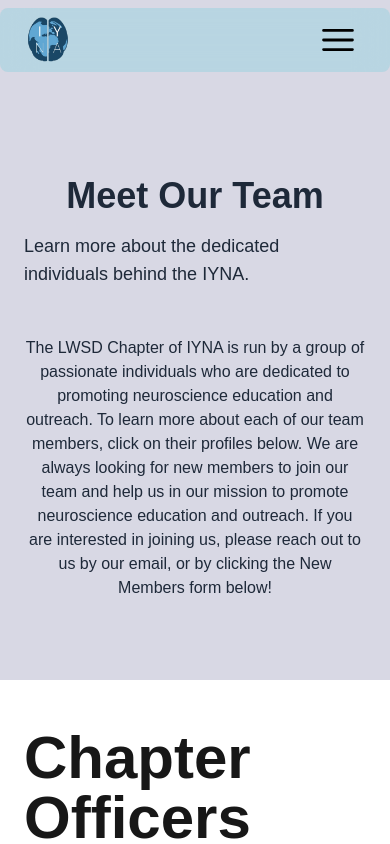
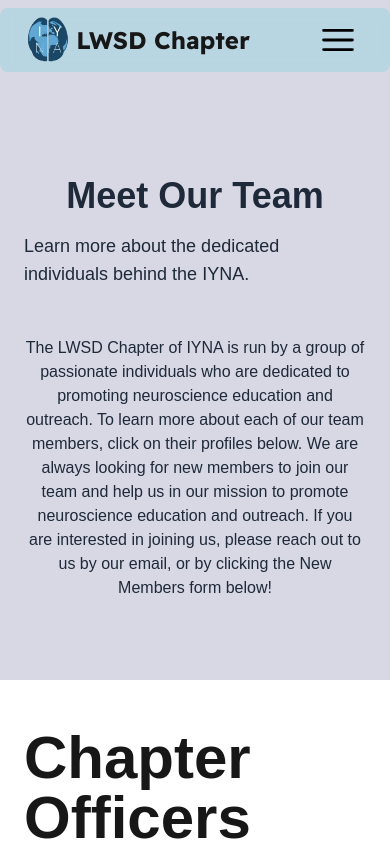
Before and after one commit to teralani/IYNA-Website, a Next.js app in the folder iyna_website/: page /team in a window 390 px wide. Shown: the top 844 px of the page. Built offline with nearby package versions, Linux system fonts and the light colour scheme.

Commit message:
Some changes

```diff
--- a/iyna_website/src/app/navbar.tsx
+++ b/iyna_website/src/app/navbar.tsx
@@ -81,14 +81,14 @@
                                 height={90}
                                 className="h-24 w-auto max-md:h-14 max-md:my-auto"
                             />
-                            <div className={`hidden @md:block name my-auto ${dark? "dark" : ""}`}>
+                            <div className={`sm:hidden @md:block name my-auto ${dark? "dark" : ""}`}>
                                 <div>
-                                    <p className={`text-3xl my-auto ${readex_pro.className}`}>
+                                    <p className={`text-2xl md:text-3xl my-auto ${readex_pro.className}`}>
                                         LWSD Chapter
                                     </p>
                                 </div>
-                                <div id="one" className="hidden md:block">
-                                    <p className={`text-md my-auto ${readex_pro.className}`}>
+                                <div id="one" className=" @md:block">
+                                    <p className={`hidden md:block md:text-md my-auto ${readex_pro.className}`}>
                                        International Youth Neuroscience Association
                                     </p>
                                 </div>
--- a/iyna_website/src/app/team/page.tsx
+++ b/iyna_website/src/app/team/page.tsx
@@ -64,7 +64,7 @@
                     <Profile
                         name="Rewa Rathee"
                         position="School Representative (Tesla Stem)"
-                        bio="Coming Soon..."
+                        bio="Hi! My name is Rewa Rathee, and I’m a senior at Tesla STEM High School aspiring to become a neurosurgeon. Having witnessed the impact of brain tumors and neurodegenerative diseases within my own family, I joined IYNA to help raise awareness and share small, practical steps people can take to reduce their risk. Beyond academics, I enjoy going for walks, playing volleyball, and getting lost in a good book!"
                     />
                     <Profile
                         name="Layan Sattout"
```
Also changed, not shown: iyna_website/public/RewaRathee.png (added).
